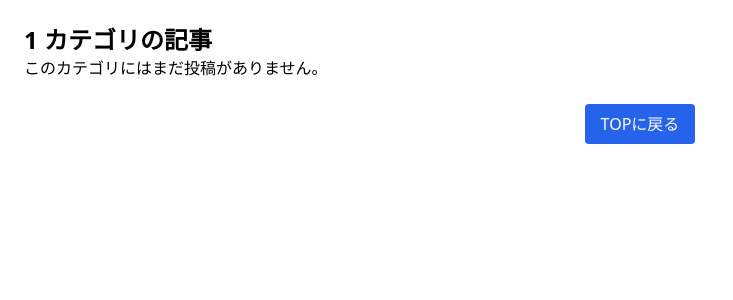
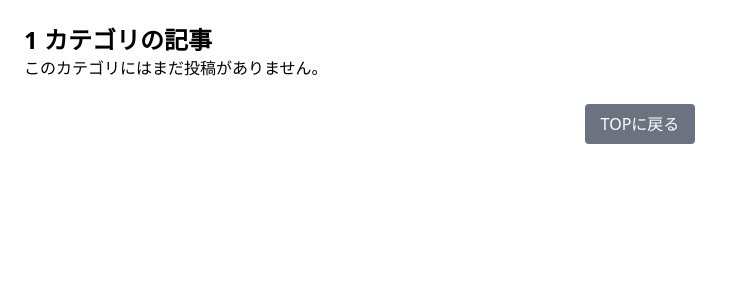
Before and after one commit to terumitt-dev/react-front-myblog, a React (Vite) app in the folder app/: page /category/1 in a window 1280 px wide. Shown: the top 300 px of the page, without its empty margins (0-733 px from the left). Built offline with nearby package versions, Linux system fonts and the light colour scheme.

Commit message:
ボタンの記述を変更

```diff
--- a/app/src/components/atoms/Button.tsx
+++ b/app/src/components/atoms/Button.tsx
@@ -4,7 +4,7 @@ type Props = {
   label: string;
   onClick?: () => void;
   variant?: 'primary' | 'secondary';
-  type?: 'button' | 'submit' | 'reset'; // ← 明示可能
+  type?: 'button' | 'submit' | 'reset' | 'danger'; // ← 明示可能
 };
 
 const Button = ({ label, onClick, variant = 'primary', type = 'button' }: Props) => {
@@ -12,6 +12,7 @@ const Button = ({ label, onClick, variant = 'primary', type = 'button' }: Props)
   const variants = {
     primary: 'bg-blue-600 hover:bg-blue-700',
     secondary: 'bg-gray-500 hover:bg-gray-600',
+    danger: 'bg-red-600 hover:bg-red-700',
   };
 
   return (
--- a/app/src/components/molecules/BackToTopButton.tsx
+++ b/app/src/components/molecules/BackToTopButton.tsx
@@ -1,27 +1,15 @@
-// // src/components/molecules/BackToTopButton.tsx
-// import { useNavigate } from 'react-router-dom'
-
-// const BackToTopButton = () => {
-//   const navigate = useNavigate()
-
-//   return (
-//     // biome-ignore lint/a11y/useButtonType: <button type>
-//     <button
-//       onClick={() => navigate('/')}
-//       className="flex-1 px-4 py-2 bg-gray-500 text-white rounded hover:bg-gray-600 transition"
-//     >
-//       TOPに戻る
-//     </button>
-//   )
-// }
-
-// export default BackToTopButton
-
 // src/components/molecules/BackToTopButton.tsx
+import { useNavigate } from 'react-router-dom';
 import Button from '@/components/atoms/Button';
 
-const BackToTopButton = ({ onClick }: { onClick: () => void }) => (
-  <Button label="TOPに戻る" onClick={onClick} variant="primary" />
-);
+const BackToTopButton = () => {
+  const navigate = useNavigate();
+
+  const handleClick = () => {
+    navigate('/');
+  };
+
+  return <Button label="TOPに戻る" onClick={handleClick} variant="secondary" />;
+};
 
 export default BackToTopButton;
--- a/app/src/components/molecules/LogoutButton.tsx
+++ b/app/src/components/molecules/LogoutButton.tsx
@@ -1,30 +1,8 @@
-// // src/components/molecules/LogoutButton.tsx
-// import Button from '@/components/atoms/Button';
-
-// type Props = {
-//   onClick: () => void
-//   login?: boolean
-// }
-
-// const LogoutButton = ({ onClick }: Props) => {
-//   return (
-//     <button
-//       type="button"
-//       onClick={onClick}
-//       className="px-4 py-2 bg-red-600 text-white rounded hover:bg-red-700 transition text-sm"
-//     >
-//       ログアウト
-//     </button>
-//   )
-// }
-
-// export default LogoutButton;
-
 // src/components/molecules/LogoutButton.tsx
 import Button from '@/components/atoms/Button';
 
 const LogoutButton = ({ onClick }: { onClick: () => void }) => (
-  <Button label="ログアウト" onClick={onClick} variant="primary" />
+  <Button label="ログアウト" onClick={onClick} variant="danger" />
 );
 
 export default LogoutButton;
```
